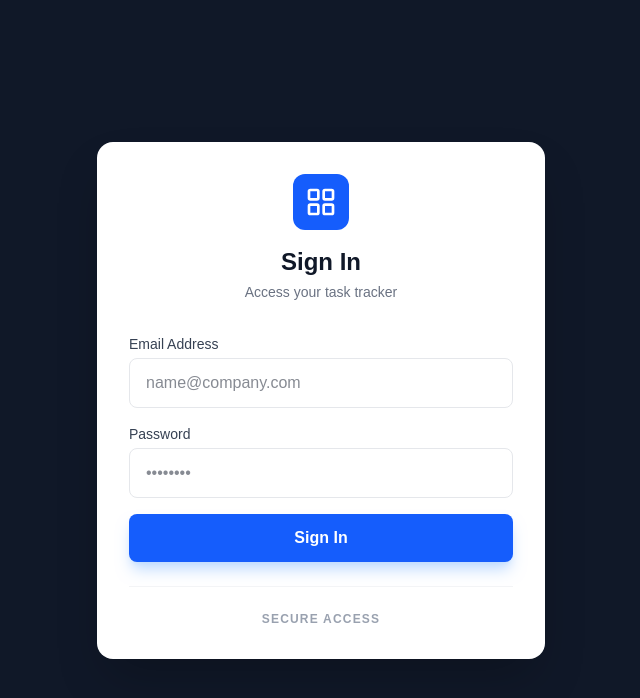
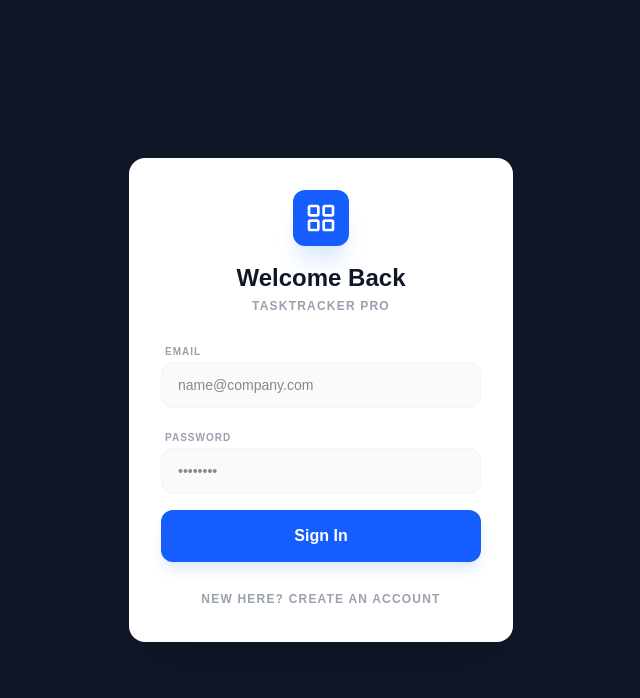
Before and after one commit to podsoraghat/my-task-tracker, a Next.js app: page / in a window 1280 px wide. Shown: the top 698 px of the page, without its empty margins (319-959 px from the left). Built offline with nearby package versions, Linux system fonts and the light colour scheme; no server answers; the database is empty.

Commit message:
Added signout and security fixes

```diff
--- a/components/AuthOverlay.tsx
+++ b/components/AuthOverlay.tsx
@@ -8,72 +8,84 @@ export const AuthOverlay: React.FC = () => {
     const [email, setEmail] = useState('');
     const [password, setPassword] = useState('');
     const [loading, setLoading] = useState(false);
-    const [error, setError] = useState<string | null>(null);
+    const [isSignUp, setIsSignUp] = useState(false);
+    const [message, setMessage] = useState<{ type: 'error' | 'success', text: string } | null>(null);
 
-    const handleLogin = async (e: React.FormEvent) => {
+    const handleAuth = async (e: React.FormEvent) => {
         e.preventDefault();
         setLoading(true);
-        setError(null);
+        setMessage(null);
 
-        const { error } = await supabase.auth.signInWithPassword({
-            email,
-            password,
-        });
+        const { error } = isSignUp
+            ? await supabase.auth.signUp({ email, password })
+            : await supabase.auth.signInWithPassword({ email, password });
 
         if (error) {
-            setError(error.message);
+            setMessage({ type: 'error', text: error.message });
+            setLoading(false);
+        } else if (isSignUp) {
+            setMessage({ type: 'success', text: 'Success! Check your email for a confirmation link.' });
             setLoading(false);
         }
     };
 
     return (
-        <div className="fixed inset-0 bg-gray-900 z-[100] flex items-center justify-center">
-            <div className="bg-white p-8 rounded-2xl shadow-2xl w-full max-w-md mx-4">
-                <div className="flex flex-col items-center mb-8">
-                    <div className="bg-blue-600 p-3 rounded-xl text-white mb-4">
+        <div className="fixed inset-0 bg-gray-900 z-[100] flex items-center justify-center p-4">
+            <div className="bg-white p-8 rounded-2xl shadow-2xl w-full max-w-sm">
+                <div className="flex flex-col items-center mb-6">
+                    <div className="bg-blue-600 p-3 rounded-xl text-white mb-4 shadow-xl shadow-blue-100">
                         <LayoutGrid className="w-8 h-8" />
                     </div>
-                    <h2 className="text-2xl font-bold text-gray-900">Sign In</h2>
-                    <p className="text-gray-500 text-sm mt-1">Access your task tracker</p>
+                    <h2 className="text-2xl font-bold text-gray-900">{isSignUp ? 'Create Account' : 'Welcome Back'}</h2>
+                    <p className="text-gray-400 text-xs font-bold uppercase tracking-widest mt-1">TaskTracker PRO</p>
                 </div>
 
-                <form onSubmit={handleLogin} className="space-y-4">
-                    <div>
-                        <label className="block text-sm font-medium text-gray-700 mb-1">Email Address</label>
+                <form onSubmit={handleAuth} className="space-y-4">
+                    <div className="space-y-1">
+                        <label className="text-[10px] font-bold text-gray-400 uppercase tracking-widest ml-1">Email</label>
                         <input
                             type="email"
                             value={email}
                             onChange={(e) => setEmail(e.target.value)}
-                            className="w-full px-4 py-3 rounded-lg border border-gray-200 focus:ring-2 focus:ring-blue-500 focus:border-transparent transition-all outline-none text-gray-900"
+                            className="w-full px-4 py-3 bg-gray-50 border border-gray-100 rounded-xl text-sm outline-none focus:ring-2 focus:ring-blue-100 transition-all"
                             placeholder="name@company.com"
                             required
                         />
                     </div>
-                    <div>
-                        <label className="block text-sm font-medium text-gray-700 mb-1">Password</label>
+                    <div className="space-y-1">
+                        <label className="text-[10px] font-bold text-gray-400 uppercase tracking-widest ml-1">Password</label>
                         <input
                             type="password"
                             value={password}
                             onChange={(e) => setPassword(e.target.value)}
-                            className="w-full px-4 py-3 rounded-lg border border-gray-200 focus:ring-2 focus:ring-blue-500 focus:border-transparent transition-all outline-none text-gray-900"
+                            className="w-full px-4 py-3 bg-gray-50 border border-gray-100 rounded-xl text-sm outline-none focus:ring-2 focus:ring-blue-100 transition-all"
                             placeholder="••••••••"
                             required
                         />
                     </div>
 
-                    {error && <p className="text-red-500 text-xs text-center">{error}</p>}
+                    {message && (
+                        <div className={`p-3 rounded-xl text-[11px] font-bold text-center border ${message.type === 'error' ? 'bg-red-50 text-red-500 border-red-100' : 'bg-green-50 text-green-600 border-green-100'}`}>
+                            {message.text}
+                        </div>
+                    )}
 
                     <button
                         type="submit"
                         disabled={loading}
-                        className="w-full bg-blue-600 hover:bg-blue-700 text-white font-semibold py-3 rounded-lg shadow-lg shadow-blue-200 transition-all duration-200 flex items-center justify-center gap-2 disabled:opacity-70"
+                        className="w-full bg-blue-600 hover:bg-blue-700 text-white font-bold py-3.5 rounded-xl shadow-lg shadow-blue-100 transition-all flex items-center justify-center gap-2 disabled:opacity-50"
                     >
-                        {loading ? <Loader2 className="w-5 h-5 animate-spin" /> : 'Sign In'}
+                        {loading ? <Loader2 className="w-5 h-5 animate-spin" /> : isSignUp ? 'Create Account' : 'Sign In'}
                     </button>
                 </form>
 
-                <div className="mt-6 pt-6 border-t border-gray-100 text-center">
-                    <p className="text-xs text-gray-400 uppercase tracking-widest font-bold">Secure Access</p>
+                <div className="mt-6 text-center">
+                    <button
+                        onClick={() => { setIsSignUp(!isSignUp); setMessage(null); }}
+                        className="text-xs font-bold text-gray-400 hover:text-blue-600 transition-colors uppercase tracking-widest"
+                    >
+                        {isSignUp ? 'Already have an account? Sign In' : 'New here? Create an Account'}
+                    </button>
                 </div>
             </div>
         </div>
--- a/components/Navbar.tsx
+++ b/components/Navbar.tsx
@@ -3,41 +3,41 @@
 import React from 'react';
 import { useAuth } from '@/context/AuthContext';
 import { LogOut, User as UserIcon, LayoutGrid } from 'lucide-react';
+import { supabase } from '@/lib/supabase';
 
-export const Navbar: React.FC = () => {
-    const { user, signOut } = useAuth();
+export const Navbar = () => {
+    const { user } = useAuth();
 
-    if (!user) return null;
-
-    const userInitial = user.email ? user.email[0].toUpperCase() : 'U';
+    const handleSignOut = async () => {
+        await supabase.auth.signOut();
+    };
 
     return (
-        <nav className="bg-white border-b border-gray-100 sticky top-0 z-50">
+        <nav className="bg-white border-b border-gray-100 sticky top-0 z-50 backdrop-blur-md bg-white/80">
             <div className="max-w-7xl mx-auto px-6 h-16 flex items-center justify-between">
                 <div className="flex items-center gap-2">
-                    <div className="bg-blue-600 p-1.5 rounded-lg text-white">
+                    <div className="bg-blue-600 p-1.5 rounded-lg text-white shadow-lg shadow-blue-100">
                         <LayoutGrid className="w-5 h-5" />
                     </div>
-                    <span className="text-lg font-bold text-gray-900 tracking-tight">Task Tracker</span>
+                    <span className="text-lg font-bold text-gray-900 tracking-tight">
+                        TaskTracker <span className="text-blue-600 text-[10px] align-top px-1.5 py-0.5 bg-blue-50 rounded-full ml-1 font-bold">PRO</span>
+                    </span>
                 </div>
 
                 <div className="flex items-center gap-4">
-                    <div className="flex items-center gap-3 pr-4 border-r border-gray-100">
-                        <div className="w-8 h-8 rounded-full bg-blue-50 flex items-center justify-center text-blue-600 font-bold text-xs ring-2 ring-blue-100">
-                            {userInitial}
-                        </div>
-                        <div className="hidden sm:block">
-                            <p className="text-sm font-semibold text-gray-900 leading-none">User</p>
-                            <p className="text-xs text-gray-500 mt-1">{user.email}</p>
-                        </div>
+                    <div className="hidden sm:flex flex-col items-end border-r border-gray-100 pr-4">
+                        <span className="text-xs font-bold text-gray-900">{user?.email?.split('@')[0]}</span>
+                        <span className="text-[10px] text-gray-400 font-medium">{user?.email}</span>
                     </div>
-
+                    <div className="w-8 h-8 rounded-full bg-gray-50 border border-gray-100 flex items-center justify-center text-gray-400">
+                        <UserIcon className="w-4 h-4" />
+                    </div>
                     <button
-                        onClick={signOut}
-                        className="flex items-center gap-2 text-sm font-medium text-gray-500 hover:text-red-600 transition-colors px-3 py-2 rounded-lg hover:bg-red-50"
+                        onClick={handleSignOut}
+                        className="p-2 text-gray-400 hover:text-red-600 hover:bg-red-50 rounded-lg transition-all"
+                        title="Sign Out"
                     >
                         <LogOut className="w-4 h-4" />
-                        <span className="hidden sm:inline">Sign Out</span>
                     </button>
                 </div>
             </div>
--- a/components/TaskModal.tsx
+++ b/components/TaskModal.tsx
@@ -67,9 +67,12 @@ export const TaskModal: React.FC<TaskModalProps> = ({ isOpen, onClose, onSuccess
         }
     }, [editTask, isOpen]);
 
+    const [error, setError] = useState<string | null>(null);
+
     const handleSubmit = async (e: React.FormEvent) => {
         e.preventDefault();
         setLoading(true);
+        setError(null);
 
         const time = `${formData.hours}hr ${formData.minutes}min`;
         const payload: any = {
@@ -90,13 +93,13 @@ export const TaskModal: React.FC<TaskModalProps> = ({ isOpen, onClose, onSuccess
             ? supabase.from('tasks').update(payload).eq('id', editTask.id)
             : supabase.from('tasks').insert(payload);
 
-        const { error } = await query;
+        const { error: submitError } = await query;
 
-        if (!error) {
+        if (!submitError) {
             onSuccess();
             onClose();
         } else {
-            alert(error.message);
+            setError(submitError.message);
         }
         setLoading(false);
     };
@@ -214,6 +217,11 @@ export const TaskModal: React.FC<TaskModalProps> = ({ isOpen, onClose, onSuccess
                             </div>
                         </div>
                     </div>
+                    {error && (
+                        <div className="p-3 bg-red-50 border border-red-100 rounded-xl text-[11px] font-bold text-red-500 text-center">
+                            {error}
+                        </div>
+                    )}
 
                     <div className="pt-2 flex gap-3">
                         <button type="button" onClick={onClose} className="flex-1 py-3 border border-gray-100 rounded-xl text-sm font-bold text-gray-400 hover:bg-gray-50 transition-colors">
```
